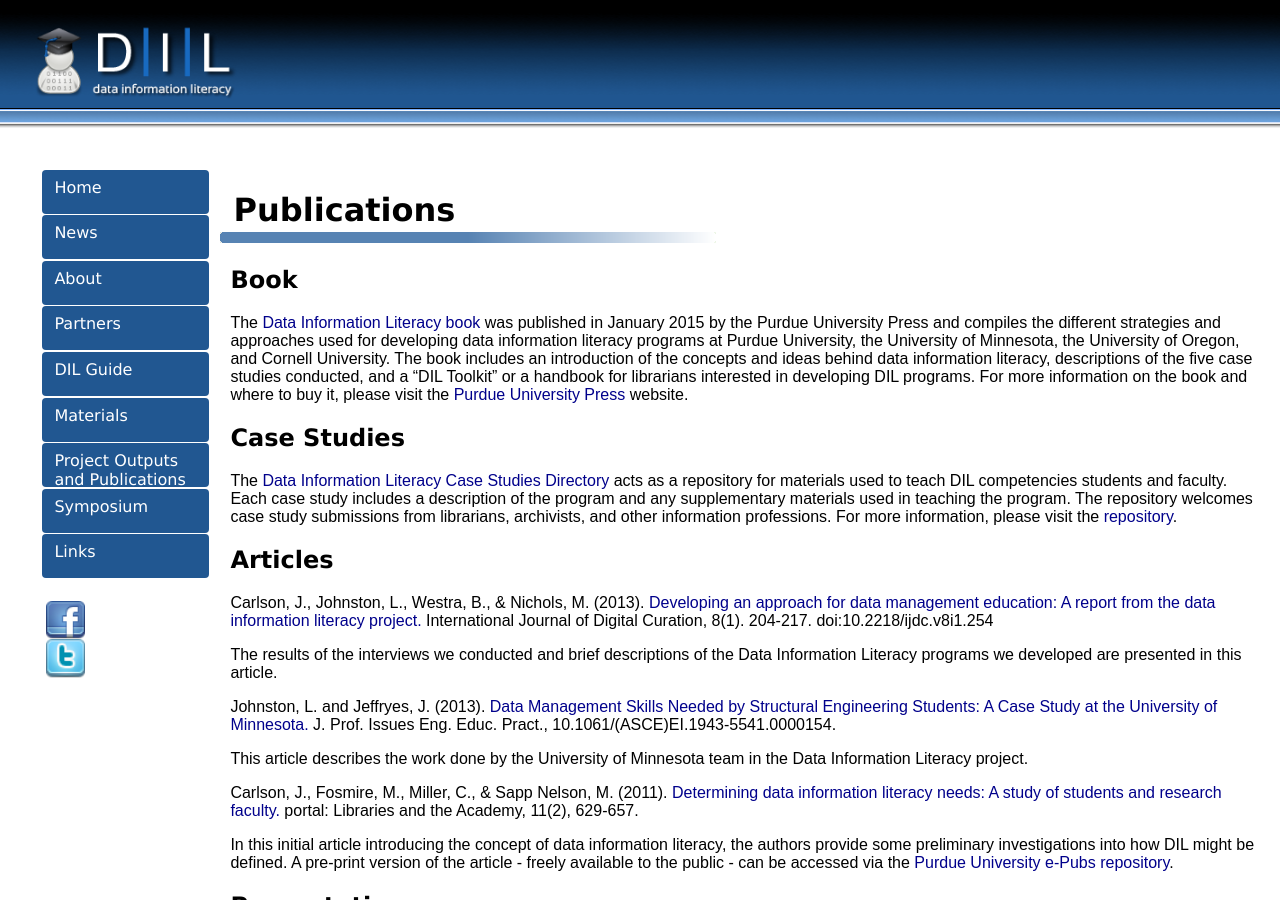
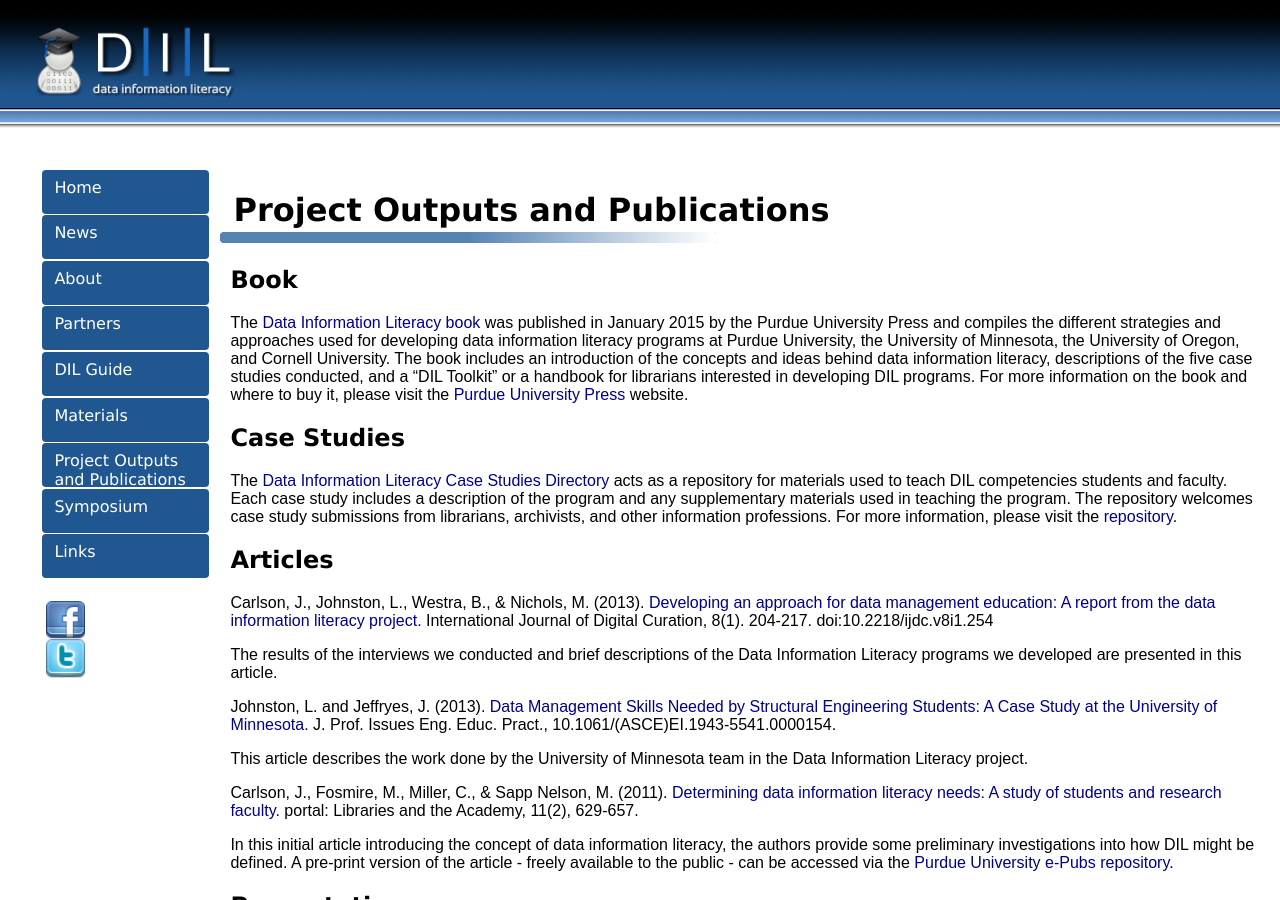
Before and after one commit to datainfolit/datainfolit, a Jekyll site: the page built from publications/index.html, in a window 1280 px wide and 900 px high. Built offline with Jekyll 4.4.1, drawn with Linux system fonts in a browser that asks for light colours.

Commit message:
Update index.html

```diff
--- a/publications/index.html
+++ b/publications/index.html
@@ -1,11 +1,11 @@
 ---
 layout: default
-title: DIL - Publications
+title: DIL - Project Outputs and Publications
 ---
 
 <div class="content">
 <!-- Page Title -->
-<h1 class="underline">Publications</h1>
+<h1 class="underline">Project Outputs and Publications</h1>
 <!-- Subtitle -->
 <h2 class="underline">Book</h2>
 <!-- Content -->
```
